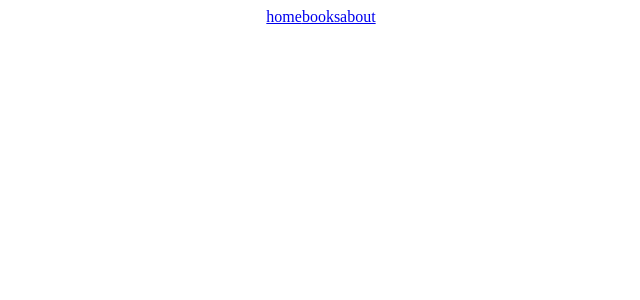
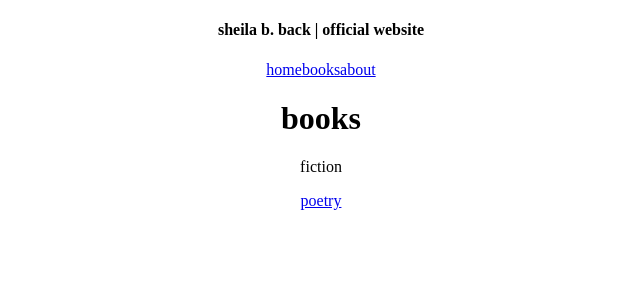
Before and after one commit to kavdesilva/author_website, a React (Create React App) app in the folder client/: page /books/fiction in a window 1280 px wide. Shown: the top 300 px of the page, without its empty margins (319-959 px from the left). Built offline with nearby package versions, Linux system fonts and the light colour scheme.

Commit message:
routes to home, books, genres successful. route to /about page does not work.

```diff
--- a/client/src/App.js
+++ b/client/src/App.js
@@ -22,8 +22,8 @@ function App() {
         <Routes>
           <Route path='/' element= {<Home />} />
           <Route path='/books' element= {<Books />} />
-          <Route path='/books/poetry' element= {<Fiction />} />
-          <Route path='/books/fiction' element= {<Poetry />} />
+          <Route path='/books/poetry' element= {<Poetry />} />
+          <Route path='/books/fiction' element= {<Fiction />} />
           <Route path='/books/about' element= {<About />} />
         </Routes>
       </main>
--- a/client/src/components/About.js
+++ b/client/src/components/About.js
@@ -2,7 +2,8 @@ const About = () => {
 
     return(
         <div>
-
+            <h1>about the author</h1>
+            <p>this is where the author's bio goes. sparse on details, big on mystery.</p>
         </div>
     )
 
--- a/client/src/components/Books.js
+++ b/client/src/components/Books.js
@@ -1,8 +1,13 @@
+import React from 'react'
+import { Link } from 'react-router-dom'
+
 const Books = () => {
 
     return(
         <div>
-
+            <h1>books</h1>
+            <Link to="/books/fiction">fiction</Link>
+            <Link to="/books/poetry">poetry</Link>
         </div>
     )
 
--- a/client/src/components/Fiction.js
+++ b/client/src/components/Fiction.js
@@ -1,8 +1,13 @@
+import React from 'react'
+import { Link } from 'react-router-dom'
+
 const Fiction = () => {
 
     return(
         <div>
-
+            <h1>books</h1>
+            <p>fiction</p>
+            <Link to="/books/poetry">poetry</Link>
         </div>
     )
 
--- a/client/src/components/Home.js
+++ b/client/src/components/Home.js
@@ -2,7 +2,7 @@ const Home = () => {
 
     return(
         <div>
-
+            <h1>welcome</h1>
         </div>
     )
 
--- a/client/src/components/Nav.js
+++ b/client/src/components/Nav.js
@@ -5,9 +5,12 @@ const Nav = () => {
 
     return(
         <div>
-            <Link to="/">home</Link>
-            <Link to="/books">books</Link>
-            <Link to="/about">about</Link>
+            <nav>
+                <h4>sheila b. back | official website</h4>
+                <Link to="/">home</Link>
+                <Link to="/books">books</Link>
+                <Link to="/about">about</Link>
+            </nav>
         </div>
     )
 
--- a/client/src/components/Poetry.js
+++ b/client/src/components/Poetry.js
@@ -1,8 +1,13 @@
+import React from 'react'
+import { Link } from 'react-router-dom'
+
 const Poetry = () => {
 
     return(
         <div>
-
+            <h1>books</h1>
+            <Link to="/books/fiction">fiction</Link>
+            <p>poetry</p>
         </div>
     )
 
```
Also changed, not shown: 1 other file (tests, documents, lock files or other folders).
